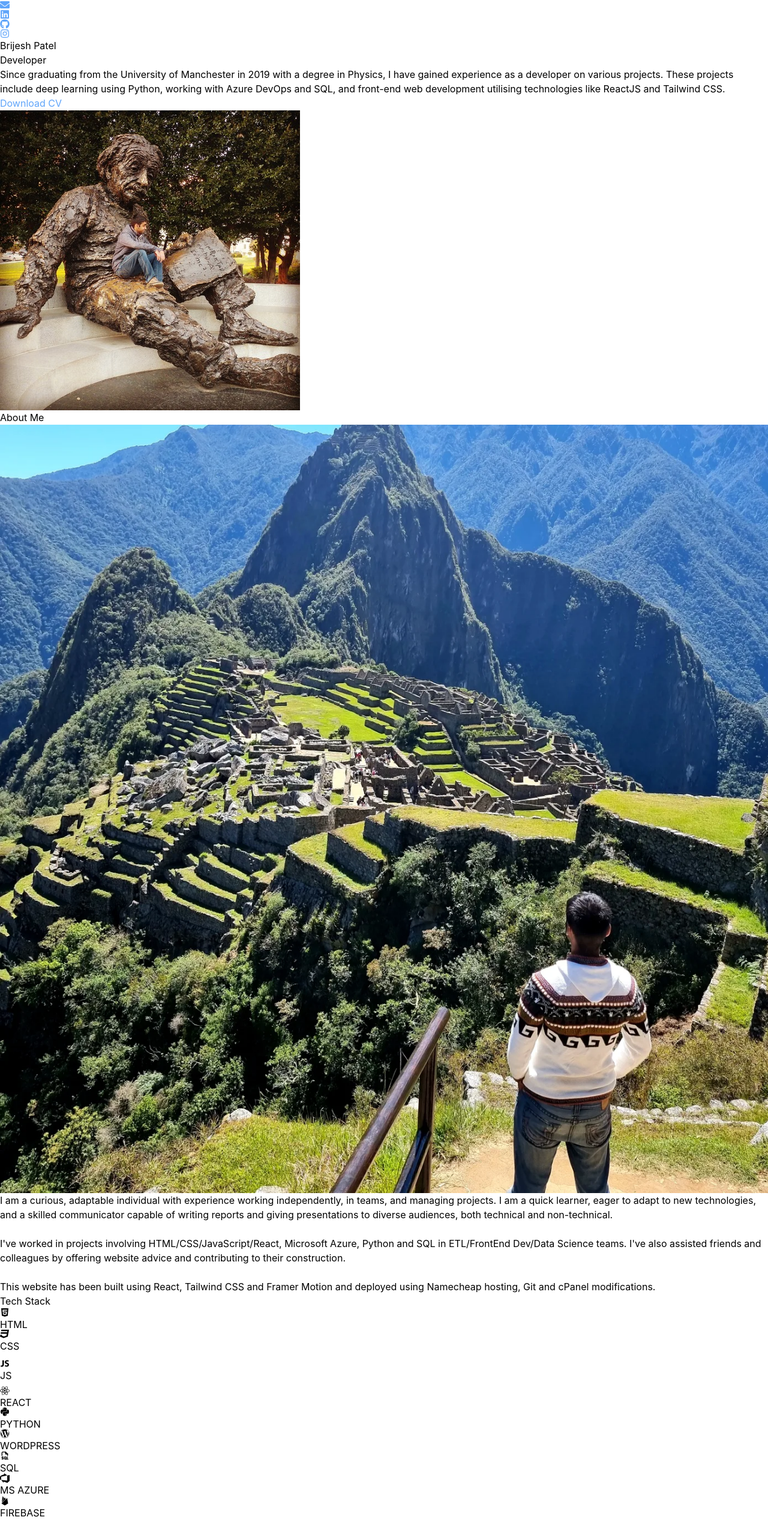
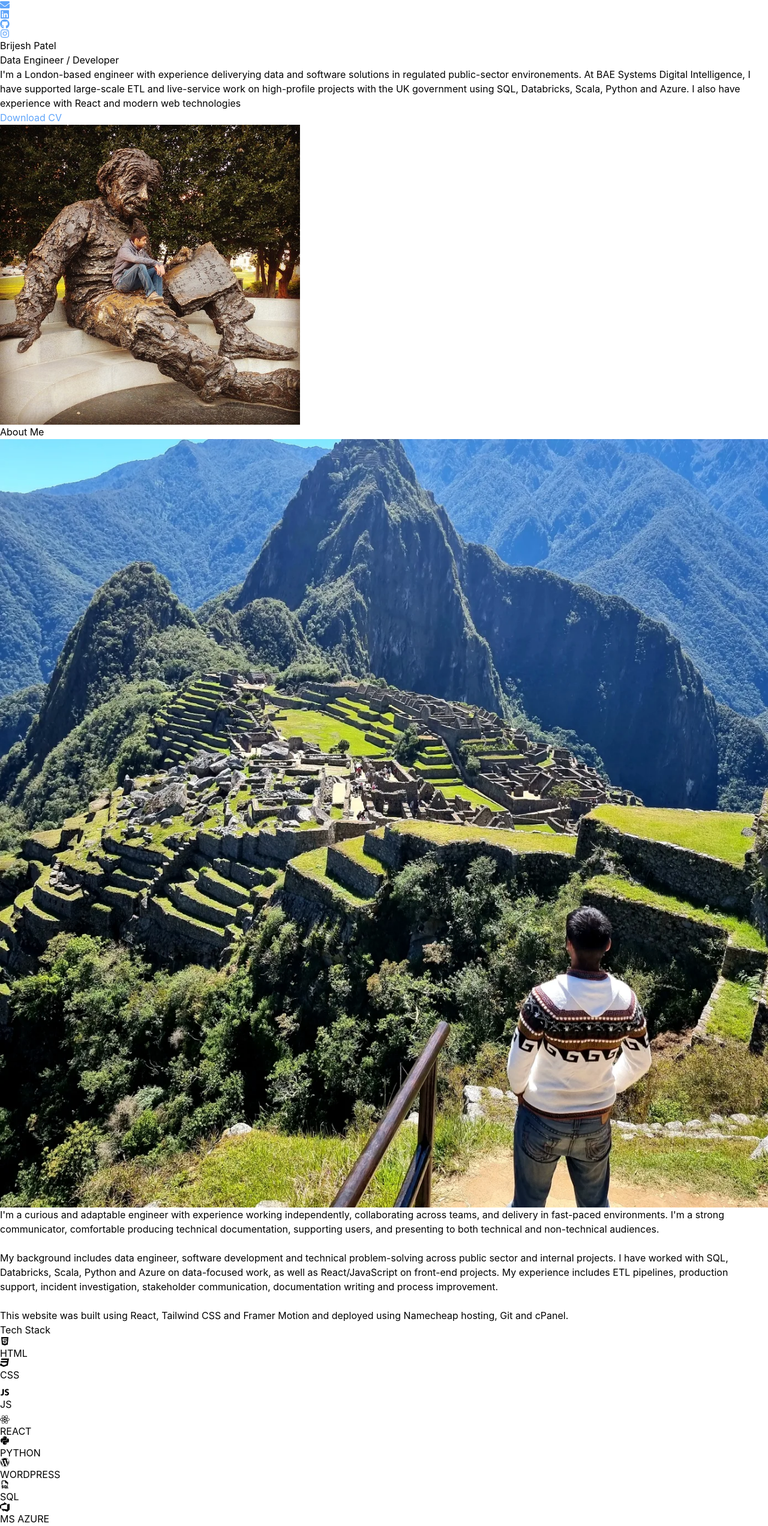
Before and after one commit to bp96/react-portfolio, a React (Vite) app: page / in a window 1280 px wide. Shown: the top 2544 px of the page at 60% size. Built offline with nearby package versions, Linux system fonts and the light colour scheme.

Commit message:
updating portfolio

```diff
--- a/src/components/Hero.jsx
+++ b/src/components/Hero.jsx
@@ -31,7 +31,7 @@ export const Hero = () => {
               animate="visible"
               className="bg-gradient-to-r from-pink-300 via-slate-500 to-purple-500 bg-clip-text text-3xl tracking-tight text-transparent"
             >
-              Developer
+              Data Engineer / Developer
             </motion.span>
             <motion.div
               variants={heroVariants(1)}
--- a/src/components/Projects.jsx
+++ b/src/components/Projects.jsx
@@ -11,7 +11,7 @@ function Projects() {
         transition={{ duration: 0.5 }}
         className="my-20 text-center text-4xl"
       >
-        Projects
+        Frontend Projects
       </motion.h2>
       <div>
         {PROJECTS.map((project, i) => (
--- a/src/components/TechStack.jsx
+++ b/src/components/TechStack.jsx
@@ -26,9 +26,9 @@ const iconVariants = (duration) => ({
 
 
 function TechStack() {
-  const iconStack = [FaHtml5, FaCss3, IoLogoJavascript, FaReact, FaPython, FaWordpress, TbFileTypeSql, SiAzuredevops, IoLogoFirebase];
-  const techStackColors=["text-orange-700", "text-cyan-600", "text-yellow-500", "text-cyan-700","text-yellow-500", "text-blue-600", "text-cyan-500", "text-blue-700","text-orange-800"]
-  const iconNames =["HTML","CSS","JS","REACT","PYTHON","WORDPRESS","SQL","MS AZURE", "FIREBASE"]
+  const iconStack = [FaHtml5, FaCss3, IoLogoJavascript, FaReact, FaPython, FaWordpress, TbFileTypeSql, SiAzuredevops];
+  const techStackColors=["text-orange-700", "text-cyan-600", "text-yellow-500", "text-cyan-700","text-yellow-500", "text-blue-600", "text-cyan-500", "text-blue-700"]
+  const iconNames =["HTML","CSS","JS","REACT","PYTHON","WORDPRESS","SQL","MS AZURE"]
  // Develop this later - turn the above two arrays into an object and then iterate through below
 //   const iconStackObject = {
 //     RiReactjsLine: "text-cyan-400",
--- a/src/constants/index.jsx
+++ b/src/constants/index.jsx
@@ -14,16 +14,15 @@ import todo_list from "../assets/projects/vanilla/todo-list.jpg";
 import cervical_cancer_tumours from "../assets/projects/DataScience/cervicalcancercontours.gif";
 import synthetic_data_figures from "../assets/projects/DataScience/synthetic_data_figures.jpeg";
 
-export const HERO_CONTENT = `Since graduating from the University of Manchester in 2019 with a degree in Physics, I have gained experience as a developer on various projects. These projects include deep learning using Python, working with Azure DevOps and SQL, and front-end web development utilising technologies like ReactJS and Tailwind CSS.`;
+export const HERO_CONTENT = `I'm a London-based engineer with experience deliverying data and software solutions in regulated public-sector environements. At BAE Systems Digital Intelligence, I have supported large-scale ETL and live-service work on high-profile projects with the UK government using SQL, Databricks, Scala, Python and Azure. I also have experience with React and modern web technologies`;
 
-export const ABOUT_TEXT = <>I am a curious, adaptable individual with experience working independently, in teams, and managing projects. I am a quick learner, eager to adapt to new technologies, and a skilled communicator capable of writing reports and giving presentations to diverse audiences, both technical and non-technical.
+export const ABOUT_TEXT = <>I'm a curious and adaptable engineer with experience working independently, collaborating across teams, and delivery in fast-paced environments. I'm a strong communicator, comfortable producing technical documentation, supporting users, and presenting to both technical and non-technical audiences.
 <br />
 <br />
-I've worked in projects involving HTML/CSS/JavaScript/React, Microsoft Azure, Python and SQL in ETL/FrontEnd Dev/Data Science teams. I've also assisted friends and colleagues by offering website advice and contributing to their construction.
-
+My background includes data engineer, software development and technical problem-solving across public sector and internal projects. I have worked with SQL, Databricks, Scala, Python and Azure on data-focused work, as well as React/JavaScript on front-end projects. My experience includes ETL pipelines, production support, incident investigation, stakeholder communication, documentation writing and process improvement.
 <br />
 <br />
-This website has been built using React, Tailwind CSS and Framer Motion and deployed using Namecheap hosting, Git and cPanel modifications.
+This website was built using React, Tailwind CSS and Framer Motion and deployed using Namecheap hosting, Git and cPanel.
 </>;
 
 export const EXPERIENCES = [
@@ -101,7 +100,7 @@ export const EXPERIENCES = [
         </li>
       </ul>
     ),
-    technologies: ["SQL", "SCALA", "DATABRICKS", "AZURE", "GIT", "PYTHON", "REACT", "HTML", "CSS", "JAVASCRIPT", "GIT", "WIX", "FIGMA"],
+    technologies: ["SQL", "SCALA", "DATABRICKS", "AZURE", "GIT", "PYTHON", "REACT", "HTML", "CSS", "JAVASCRIPT"],
   },
   {
     year: "Summer 2018",
```
